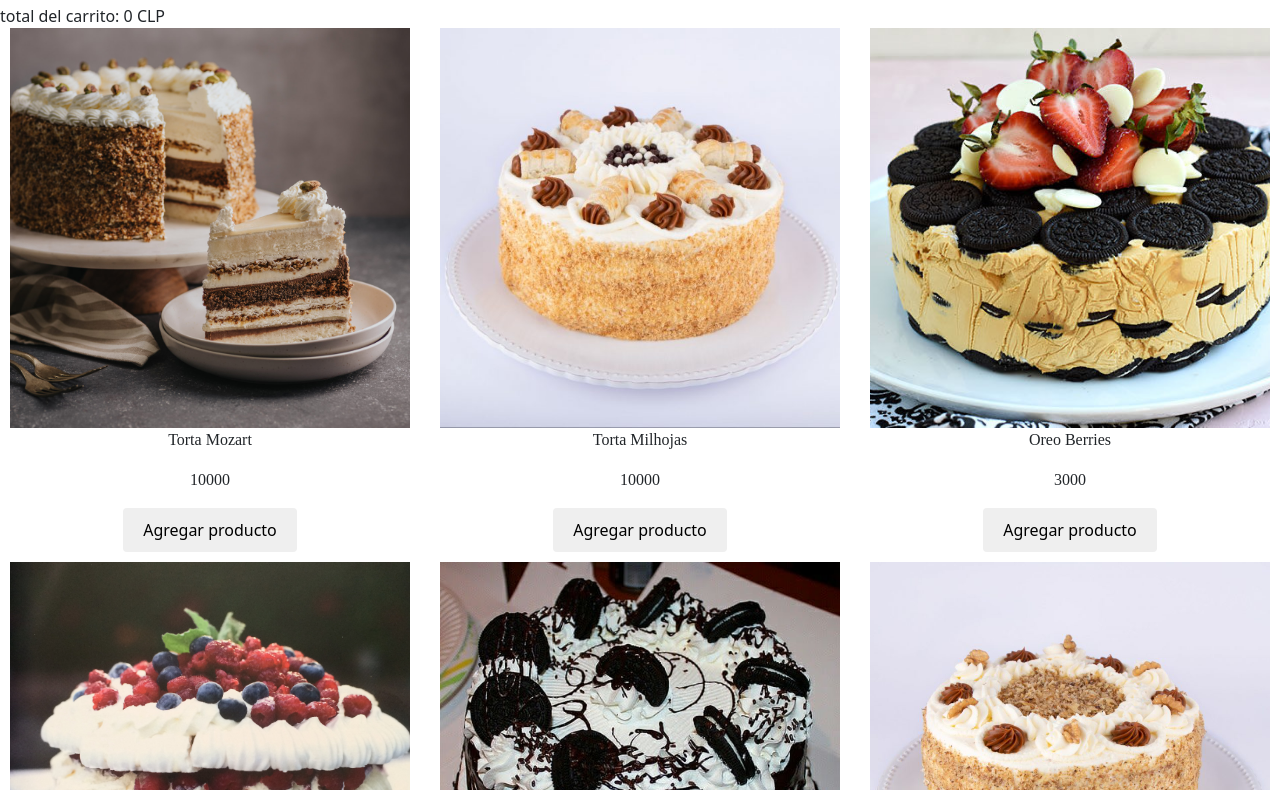
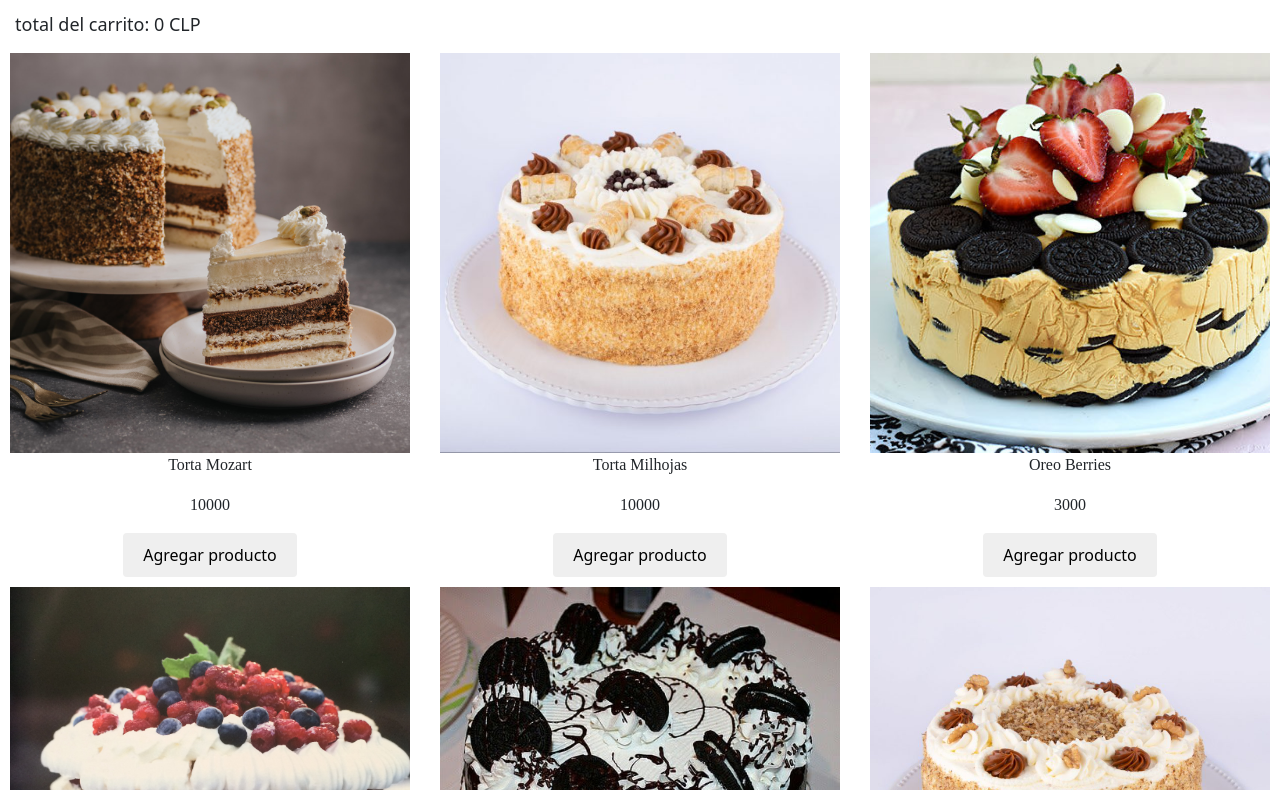
Before and after one commit to Ivanolmedo/Ivan-olmedo-coder, a plain HTML site: page pages/catalogo.html in a window 1280 px wide. Shown: the part 192-982 px from the top of the page. Drawn offline with nearby package versions, Linux system fonts and the light colour scheme; a web font is replaced by a local one.

Commit message:
actualizacion css + javascript

```diff
--- a/scss/_main.scss
+++ b/scss/_main.scss
@@ -101,3 +101,8 @@
     width: 100%;
     height: 100%;
   }
+
+  #total-carrito{
+    margin: 15px;
+    font-size: 18px;
+  }
```
Also changed, not shown: css/style.css, 1 other file.
